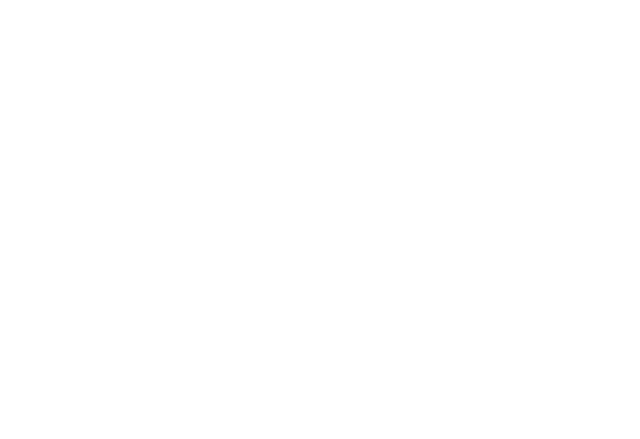
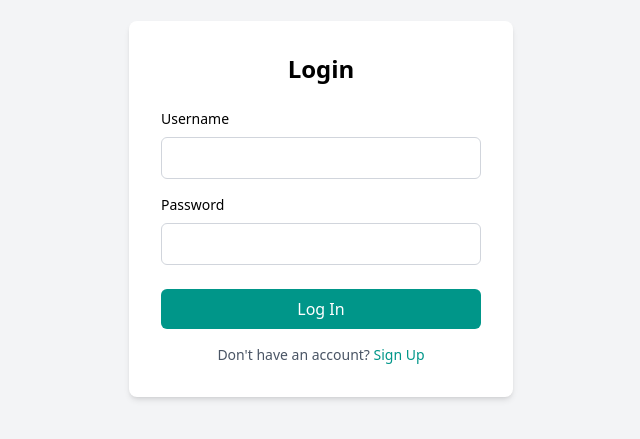
Before and after one commit to Gobinda002/Flight-Reservation-System, a React (Vite) app in the folder project/: page /login in a window 1280 px wide. Before the commit this address had no page. Shown: the part 191-630 px from the top of the page, without its empty margins (319-959 px from the left). Built offline with nearby package versions, Linux system fonts and the light colour scheme; a web font is replaced by a local one.

Commit message:
login page complet

```diff
--- a/project/src/App.jsx
+++ b/project/src/App.jsx
@@ -2,8 +2,11 @@ import { useState } from "react";
 import HeroSection from "./pages/HeroSection";
 import Searching from "./pages/Searching";
 import Result from "./pages/result";
+import Selected from './pages/selected';
+import Login from "./pages/login";
 import "./App.css";
 import { BrowserRouter, Routes, Route } from "react-router-dom";
+
 export default function App() {
   return (
     <BrowserRouter>
@@ -17,7 +20,9 @@ export default function App() {
             </div>
           }
         />
+        <Route path="/selected" element={<Selected />} />  {/* Correct URL path */}
         <Route path="/result" element={<Result />} />
+        <Route path="/login" element={<Login />} />
       </Routes>
     </BrowserRouter>
   );
--- a/project/src/components/Card.jsx
+++ b/project/src/components/Card.jsx
@@ -1,6 +1,14 @@
 import React from "react";
+import { useNavigate } from "react-router-dom";
 
 const Card = ({ sampleFlights, isRoundTrip }) => {
+  const navigate = useNavigate();
+
+  const handleSelect = (flight) => {
+   navigate('/pages/Selected.jsx', { state: { flight } });
+
+  };
+
   return (
     <div className="flex-1 space-y-6">
       <div className="flex justify-between items-start">
@@ -62,7 +70,10 @@ const Card = ({ sampleFlights, isRoundTrip }) => {
 
           <div className="w-full md:w-56 border-t md:border-t-0 md:border-l border-gray-100 flex flex-col justify-center items-center p-6">
             <div className="text-3xl font-bold mb-2">{flight.price}</div>
-            <button className="bg-teal-600 text-white px-5 py-3 rounded-md text-sm font-medium">
+            <button
+              onClick={() => handleSelect(flight)}
+              className="bg-teal-600 text-white px-5 py-3 rounded-md text-sm font-medium"
+            >
               Select this flight
             </button>
           </div>
--- a/project/src/components/Navbar.jsx
+++ b/project/src/components/Navbar.jsx
@@ -1,6 +1,6 @@
 import React from "react";
 import logo from "../assets/logo.png";
-import { useNavigate , useLocation } from "react-router-dom";
+import { useNavigate, useLocation } from "react-router-dom";
 
 const Navbar = () => {
   const navigate = useNavigate();
@@ -8,16 +8,18 @@ const Navbar = () => {
 
   const handleHomeClick = () => {
     if (location.pathname === "/") {
-      // Already on homepage, just scroll to top
       window.scrollTo({ top: 0, behavior: "smooth" });
     } else {
-      // Navigate to home, then scroll to top after load
       navigate("/");
     }
   };
 
+  const handleLoginClick = () => {
+    navigate("/login");  // Navigate to login page
+  };
+
   return (
-    <nav className="fixed top-0 w-full z-50 bg-white/10 backdrop-blur-md text-black font-mono text-sm px-6 py-4  cursor-pointer">
+    <nav className="fixed top-0 w-full z-50 bg-white/10 backdrop-blur-md text-black font-mono text-sm px-6 py-4 cursor-pointer">
       <div className="flex justify-between items-center">
         <div className="flex items-center space-x-2">
           <img src={logo} alt="Fly High logo" className="h-6 w-auto" />
@@ -26,7 +28,7 @@ const Navbar = () => {
 
         {/* Links */}
         <ul className="hidden md:flex space-x-6">
-           <li onClick={handleHomeClick} className="text-blue-500 cursor-pointer">
+          <li onClick={handleHomeClick} className="text-blue-500 cursor-pointer">
             Home
           </li>
           <li>About</li>
@@ -36,7 +38,12 @@ const Navbar = () => {
         </ul>
 
         {/* Auth */}
-        <div className="hidden md:block">Login/Signup</div>
+        <div
+          onClick={handleLoginClick}
+          className="hidden md:block cursor-pointer text-teal-600 hover:text-teal-800"
+        >
+          Login/Signup
+        </div>
       </div>
     </nav>
   );
--- /dev/null
+++ b/project/src/pages/Selected.jsx
@@ -0,0 +1,39 @@
+import React from "react";
+import { useLocation } from "react-router-dom";
+
+export default function Selected() {
+  const location = useLocation();
+  const { flight, isRoundTrip } = location.state || {};
+
+  if (!flight) {
+    return <div className="p-6">No flight selected.</div>;
+  }
+
+  return (
+    <div className="p-6 max-w-xl mx-auto">
+      <h1 className="text-2xl font-bold mb-4">Selected Flight Details</h1>
+
+      <div className="bg-white p-6 rounded shadow space-y-4">
+        <div>
+          <strong>Departure:</strong> {flight.departDate} at {flight.departTime} from {flight.departFrom}
+        </div>
+        <div>
+          <strong>Arrival:</strong> {flight.arriveTime} at {flight.arriveAt}
+        </div>
+        {isRoundTrip && (
+          <>
+            <div>
+              <strong>Return:</strong> {flight.returnDate} at {flight.returnTime} from {flight.returnFrom}
+            </div>
+            <div>
+              <strong>Return Arrival:</strong> {flight.returnArriveTime} at {flight.returnArriveAt}
+            </div>
+          </>
+        )}
+        <div>
+          <strong>Price:</strong> {flight.price}
+        </div>
+      </div>
+    </div>
+  );
+}
--- /dev/null
+++ b/project/src/pages/login.jsx
@@ -0,0 +1,121 @@
+import React, { useState } from "react";
+
+export default function AuthForm() {
+  const [isLogin, setIsLogin] = useState(true);
+  const [username, setUsername] = useState("");
+  const [email, setEmail] = useState(""); // only for signup
+  const [password, setPassword] = useState("");
+  const [error, setError] = useState("");
+
+  const resetFields = () => {
+    setUsername("");
+    setEmail("");
+    setPassword("");
+    setError("");
+  };
+
+  const toggleForm = () => {
+    setIsLogin(!isLogin);
+    resetFields();
+  };
+
+  const handleSubmit = (e) => {
+    e.preventDefault();
+
+    if (!username || !password || (!isLogin && !email)) {
+      setError("Please fill in all required fields.");
+      return;
+    }
+
+    if (isLogin) {
+      // Fake login check
+      if (username === "admin" && password === "1234") {
+        alert("Login successful!");
+        setError("");
+      } else {
+        setError("Invalid username or password.");
+      }
+    } else {
+      // Fake signup logic
+      alert(`Signup successful! Welcome, ${username}.`);
+      setError("");
+      setIsLogin(true);
+      resetFields();
+    }
+  };
+
+  return (
+    <div className="min-h-screen flex items-center justify-center bg-gray-100 p-6">
+      <form
+        onSubmit={handleSubmit}
+        className="bg-white p-8 rounded-lg shadow-md w-full max-w-sm"
+      >
+        <h2 className="text-2xl font-bold mb-6 text-center">
+          {isLogin ? "Login" : "Sign Up"}
+        </h2>
+
+        {error && (
+          <div className="mb-4 text-red-600 font-medium text-sm">{error}</div>
+        )}
+
+        <label className="block mb-2 text-sm font-medium" htmlFor="username">
+          Username
+        </label>
+        <input
+          id="username"
+          type="text"
+          className="w-full border border-gray-300 rounded-md px-3 py-2 mb-4 focus:outline-none focus:ring-2 focus:ring-teal-500"
+          value={username}
+          onChange={(e) => setUsername(e.target.value)}
+          autoComplete="username"
+        />
+
+        {!isLogin && (
+          <>
+            <label className="block mb-2 text-sm font-medium" htmlFor="email">
+              Email
+            </label>
+            <input
+              id="email"
+              type="email"
+              className="w-full border border-gray-300 rounded-md px-3 py-2 mb-4 focus:outline-none focus:ring-2 focus:ring-teal-500"
+              value={email}
+              onChange={(e) => setEmail(e.target.value)}
+              autoComplete="email"
+            />
+          </>
+        )}
+
+        <label className="block mb-2 text-sm font-medium" htmlFor="password">
+          Password
+        </label>
+        <input
+          id="password"
+          type="password"
+          className="w-full border border-gray-300 rounded-md px-3 py-2 mb-6 focus:outline-none focus:ring-2 focus:ring-teal-500"
+          value={password}
+          onChange={(e) => setPassword(e.target.value)}
+          autoComplete={isLogin ? "current-password" : "new-password"}
+        />
+
+        <button
+          type="submit"
+          className="w-full bg-teal-600 text-white py-2 rounded-md hover:bg-teal-700 transition"
+        >
+          {isLogin ? "Log In" : "Sign Up"}
+        </button>
+
+        <p className="mt-4 text-center text-sm text-gray-600">
+          {isLogin ? "Don't have an account?" : "Already have an account?"}{" "}
+          <button
+            type="button"
+            onClick={toggleForm}
+            className="text-teal-600 hover:underline font-medium"
+          >
+            {isLogin ? "Sign Up" : "Log In"}
+          </button>
+        </p>
+      </form>
+    </div>
+  );
+}
```
